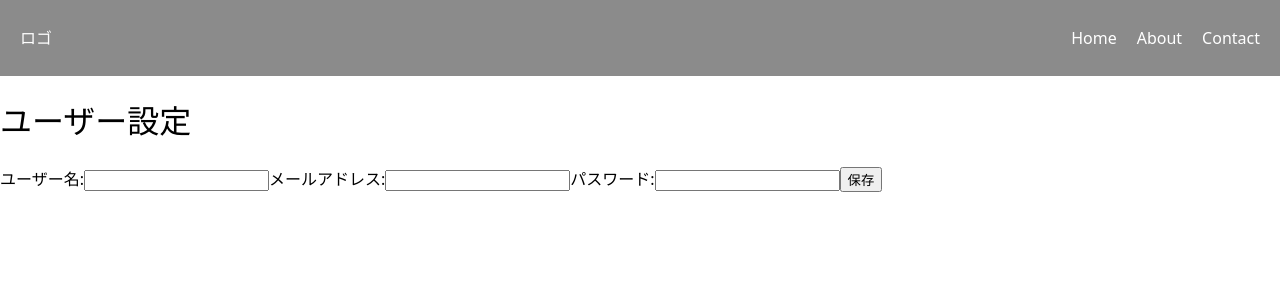
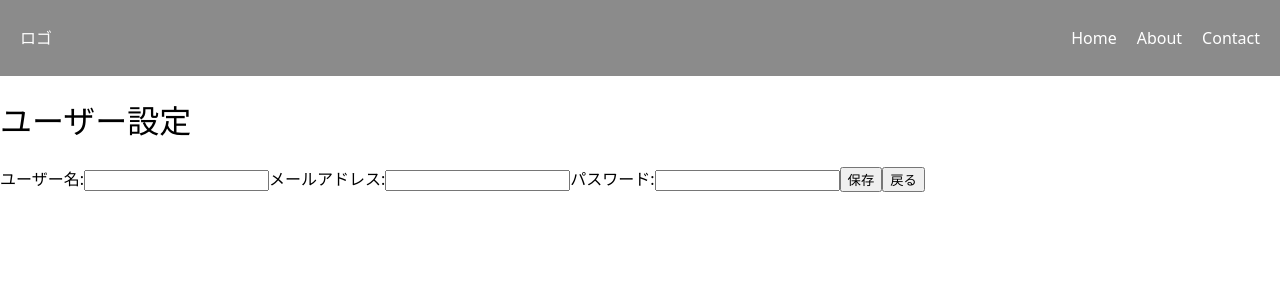
Before and after one commit to kei0101xw/pet-water-tracker, a React (Vite) app in the folder frontend/: page /setting/user in a window 1280 px wide. Shown: the top 300 px of the page. Built offline with nearby package versions, Linux system fonts and the light colour scheme.

Commit message:
[feat]戻る機能の追加

```diff
--- a/frontend/src/pages/UserSetting.jsx
+++ b/frontend/src/pages/UserSetting.jsx
@@ -67,6 +67,13 @@ const UserSetting = () => {
         <button type="submit" className="user-setting-save">
           保存
         </button>
+        <button
+          type="button"
+          onClick={() => navigate("/setting")}
+          className="user-setting-back"
+        >
+          戻る
+        </button>
       </form>
     </div>
   );
```
